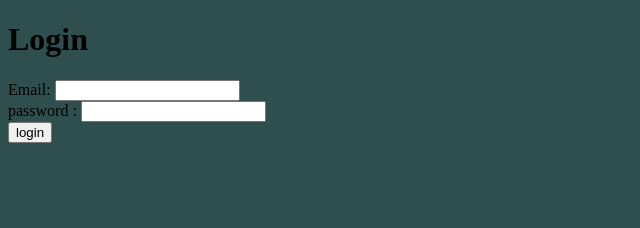
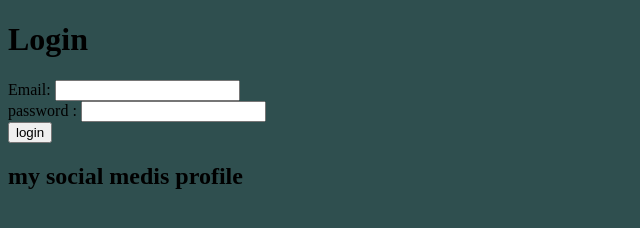
Before and after one commit to sonalisingh-ops/workshop, a plain HTML site: page index.html in a window 1280 px wide. Shown: the whole page, without its empty margins (0-640 px from the left). Drawn offline with Linux system fonts and the light colour scheme.

Commit message:
addded my social media link

```diff
--- a/index.html
+++ b/index.html
@@ -14,6 +14,6 @@
     <button>login</button>
     <a href="signup.html">  </a><br>
     <a href="login.html"></a>
-
+    <h2>my social medis profile</h2>
 </body>
 </html>
```
